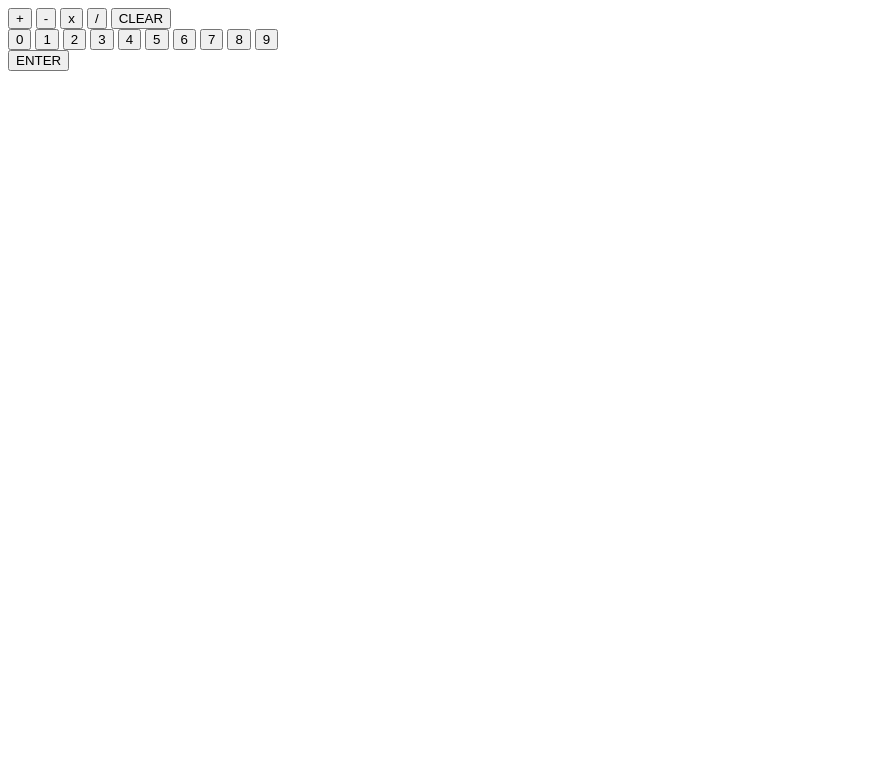
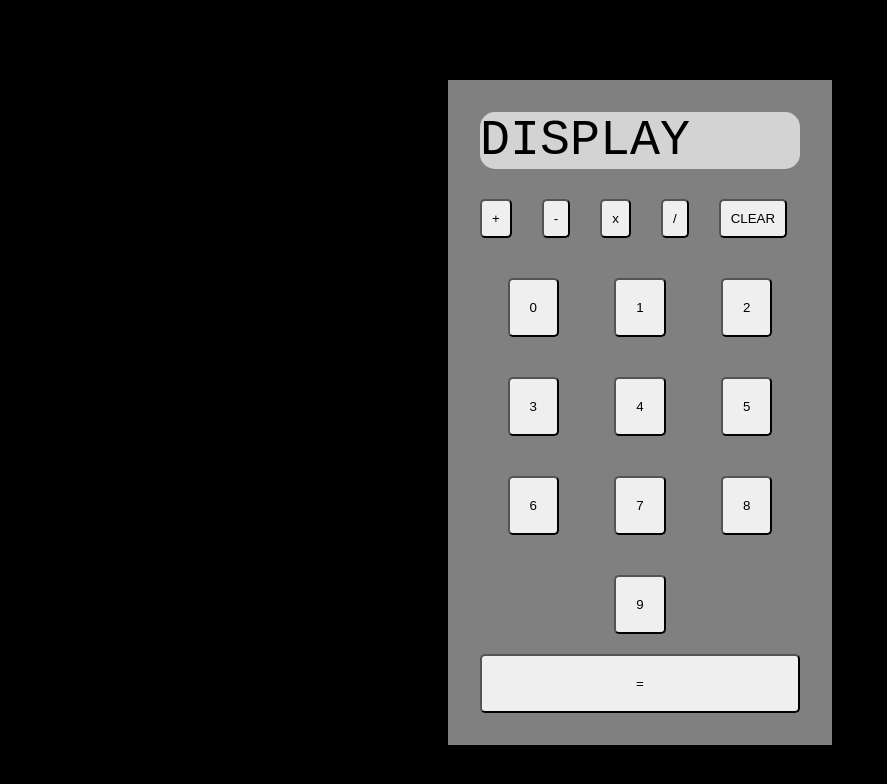
Before and after one commit to JohnWJackson/Calculator-Webpage, a plain HTML site: page index.html in a window 1280 px wide. Shown: the whole page, without its empty margins (0-887 px from the left). Drawn offline with Linux system fonts and the light colour scheme.

Commit message:
Css for calculator

```diff
--- a/calculator.js
+++ b/calculator.js
@@ -1,3 +1,11 @@
+let INT_A = null;
+let INT_B = null;
+let OPERATION = null;
+
+getInput();
+getOperation();
+getResult();
+
 function add(a, b) {
   return a + b;
 }
@@ -25,7 +33,13 @@ function operate(operation, a, b) {
     return multiply(a, b);
   }
   else if (operation == "divide") {
-    return divide(a, b);
+    if (INT_B == 0) {
+      alert("Don't even try it!");
+      resetCalc();
+    }
+    else {
+      return divide(a, b);
+    }
   }
   else {
     return null;
@@ -35,7 +49,12 @@ function operate(operation, a, b) {
 // Takes the result and displays it on the calculator
 function showDisplay(result) {
   const display = document.querySelector('#display');
-  display.textContent += result;
+  if (display.textContent == "DISPLAY") {
+    display.textContent = result;
+  }
+  else {
+    display.textContent += result;
+  }
 }
 
 function resetCalc() {
@@ -43,12 +62,8 @@ function resetCalc() {
   INT_B = null;
   OPERATION = null;
   const display = document.querySelector('#display');
-  display.textContent = " ";
+  display.textContent = "DISPLAY";
 }
-
-let INT_A = null;
-let INT_B = null;
-let OPERATION = null;
 
 function getInput() {
   const numbers = document.querySelectorAll('.number');
@@ -210,13 +225,14 @@ function getOperation() {
 function getResult() {
   const enterButton = document.querySelector('#enter');
   enterButton.addEventListener('click', function() {
+    if (INT_A != null && INT_B != null) {
     const display = document.querySelector('#display');
     display.textContent = "";
-    showDisplay(operate(OPERATION, INT_A, INT_B));
+    let result = operate(OPERATION, INT_A, INT_B);
+    showDisplay(result);
+    INT_A = result;
+    INT_B = null;
     OPERATION = null;
+    }
   })
 };
-
-getInput();
-getOperation();
-getResult();
--- a/index.html
+++ b/index.html
@@ -9,7 +9,7 @@
 </head>
 <body>
   <div id="calculator">
-    <div id="display"></div>
+    <div id="display">DISPLAY</div>
     <div id="operations">
       <button type="button" class="operator" id="add">+</button>
       <button type="button" class="operator" id="subtract">-</button>
@@ -29,7 +29,7 @@
       <button type="button" class="number" id="number8">8</button>
       <button type="button" class="number" id="number9">9</button>
     </div>
-    <button type="button" id="enter">ENTER</button>
+    <button type="button" id="enter">=</button>
   </div>
 
   <script src="./calculator.js"></script>
--- a/styles.css
+++ b/styles.css
@@ -0,0 +1,61 @@
+body {
+  height: 100vh;
+  width: auto;
+  margin: 0;
+  font-family: 'Courier New', Courier, monospace;
+  font-size: 50px;
+  display: flex;
+  flex-direction: column;
+  align-items: center;
+  background-color: black;
+
+}
+
+button {
+  border-radius: 5px;
+}
+
+button:hover {
+  background-color:rgb(206, 202, 202);
+  transform: scale(1.08);
+}
+
+#calculator {
+  background-color: grey;
+  width: 20rem;
+  height: 50rem;
+  margin: 5rem;
+  padding: 2rem;
+}
+
+#display {
+  background-color: lightgrey;
+  border-radius: 15px;
+}
+
+#numbers {
+  display: flex;
+  justify-content: space-around;
+  align-items: center;
+  flex-wrap: wrap;
+  width: 100%;
+}
+
+#numbers button {
+  padding: 20px;
+  margin: 20px;
+}
+
+#operations button {
+  padding: 10px 10px;
+  margin: 30px 0px 20px 0px;
+}
+
+#enter {
+  padding: 20px 0px 20px 0px;
+  width: 100%;
+  display: flex;
+  align-items: center;
+  justify-content: center;
+  text-align: center;
+}
```
